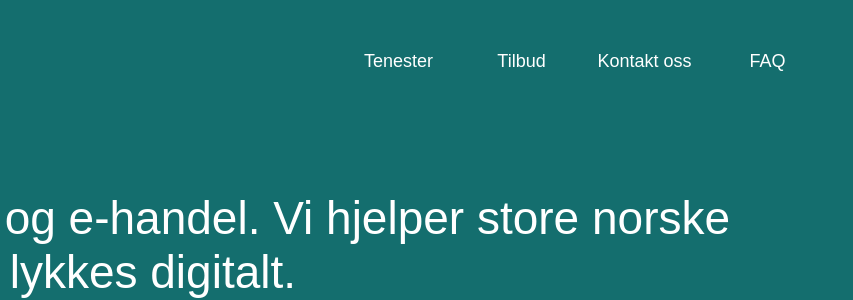
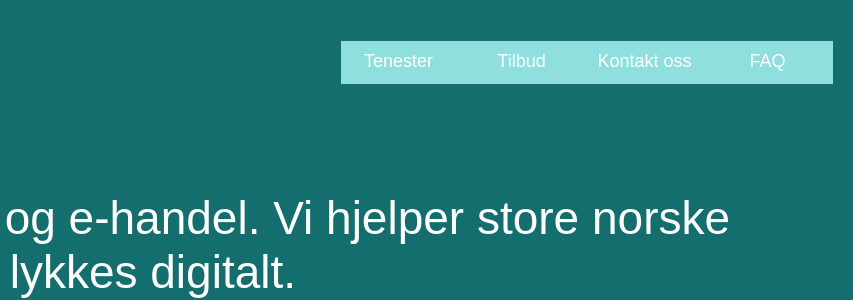
Before and after one commit to ragnarwestad/epinova-classic, a website built with Vite: page index.html in a window 1280 px wide. Shown: the top 300 px of the page, 427-1280 px from the left. Built offline with nearby package versions, Linux system fonts and the light colour scheme.

Commit message:
Småplukk ...

```diff
--- a/package.json
+++ b/package.json
@@ -1,5 +1,5 @@
 {
-  "name": "epinova-classic-2",
+  "name": "epinova-classic",
   "private": true,
   "version": "0.0.0",
   "type": "module",
--- a/styles.css
+++ b/styles.css
@@ -14,7 +14,6 @@ body {
   flex-direction: column;
 }
 
-/* Hide the radio buttons and checkbox */
 input[type="radio"],
 #menu-toggle-checkbox {
   display: none;
@@ -46,7 +45,7 @@ header {
 }
 
 .menu {
-  background-color: #146e6e;
+  background-color: var(--secondary-color);
   color: white;
   list-style: none;
   display: flex;
@@ -56,7 +55,7 @@ header {
 }
 
 .menu-item {
-  background-color: #146e6e;
+  background-color: var(--secondary-color);
   color: white;
   margin-right: 8px;
   padding: 5px 10px;
```
Also changed, not shown: 1 other file.
